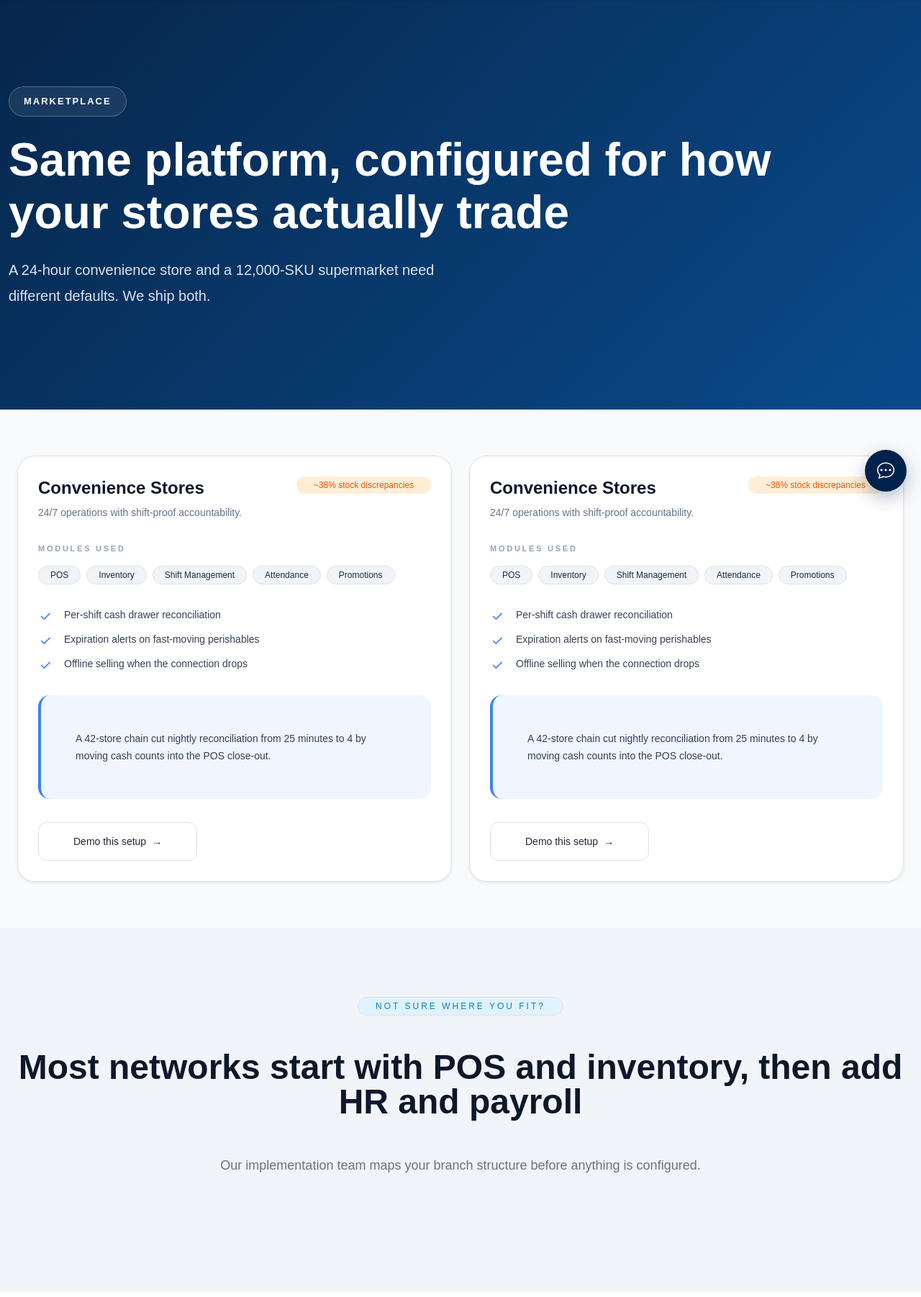
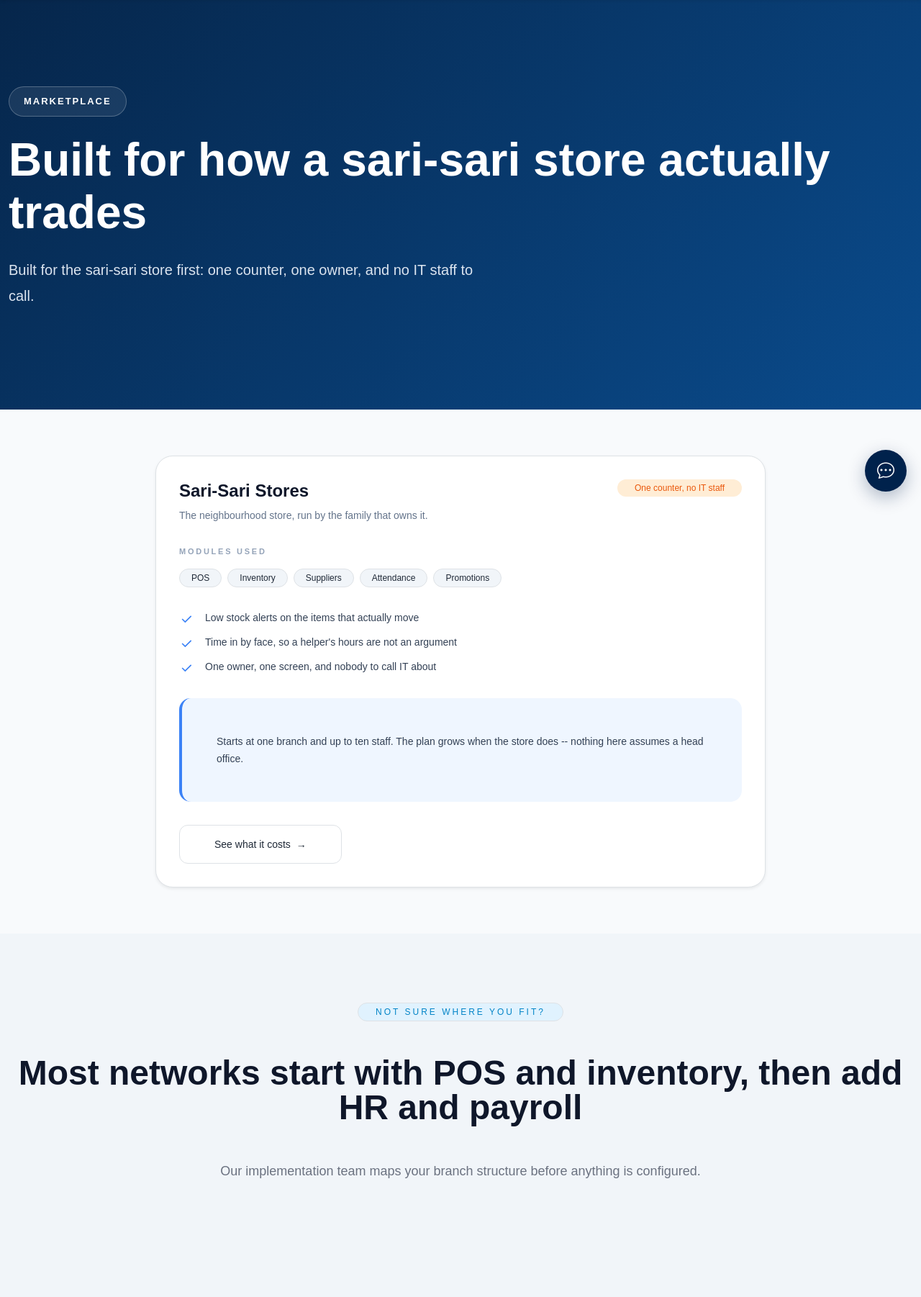
Before and after one commit to clntrym/SariSmarts, a PHP site: page /SariSmarts/platform/marketPlace.php in a window 1280 px wide. Shown: the part 97-1899 px from the top of the page at 72% size. Run offline with PHP 8.4, Linux system fonts and the light colour scheme; data comes from the database, SQL or seed files in the repository; some libraries are stand-ins or nearby versions.

Commit message:
Show the store this was built for on the marketplace page
There were two cards and they were the same card: both titled
"Convenience Stores", with the same subtitle, the same five modules, the
same three bullets and the same 42-store anecdote. A copy that was never
edited. The hero promised "a 24-hour convenience store and a 12,000-SKU
supermarket" and the page delivered neither.

One card now, for a sari-sari store: one owner, one counter, no IT staff.
Its claims are things this system does -- low stock alerts, time in by
face, a single screen -- rather than a chain-store statistic nobody here
can stand behind. Nothing about utang, which came off the login page
earlier for the same reason: it is not a module this ships.

The note explaining all this is a PHP comment, not an HTML one. The
difference is whether it is a note to the next developer or a note shipped
to every prospect who opens view source.

The footer went with it, in both databases. It advertised four store types
-- Convenience Stores, Mini Mart Chains, Supermarkets, Wholesale Retail --
all four linking to this page, which now shows one. That mismatch was
mine: the page changed and the footer did not. "Convenience Stores" is
renamed; the other three are set Inactive rather than deleted, since the
footer already filters on status and bringing one back is a word rather
than a reconstruction.

WORTH KNOWING: TWO COPIES OF THE PLATFORM

The rendered page did not change when I first checked it, because
localhost/platform/ is served from C:\xampp\htdocs\platform -- a separate
git repository, last touched 1 October, 83 files behind this one and
missing admin_chat.php among others. The copy that deploys is
SariSmarts/platform, which is what I edited. Local testing of any platform
page through that URL has been testing October's code.

Co-Authored-By: Claude Opus 5 <noreply@anthropic.com>

```diff
--- a/platform/marketPlace.php
+++ b/platform/marketPlace.php
@@ -5,33 +5,53 @@
             MARKETPLACE
         </span>
         <h1 class="pricing-title mt-4">
-            Same platform, configured for how your stores actually trade
+            Built for how a sari-sari store actually trades
         </h1>
         <p class="pricing-description mt-4">
-            A 24-hour convenience store and a 12,000-SKU supermarket need
-            different defaults. We ship both.
+            Built for the sari-sari store first: one counter, one owner,
+            and no IT staff to call.
         </p>
     </div>
 </section>
 
+<?php
+/*
+| One card, for the store this was built for.
+|
+| There were two here and they were the same card: both titled
+| "Convenience Stores", with the same subtitle, the same five modules, the
+| same three bullets and the same 42-store anecdote. A copy that was never
+| edited. The hero promised "a 24-hour convenience store and a 12,000-SKU
+| supermarket", which no card on the page delivered.
+|
+| A sari-sari store is the customer: one owner, no IT staff, one counter.
+| The claims below are things this system actually does -- low stock
+| alerts, face attendance, a single screen -- rather than a chain-store
+| statistic nobody here can stand behind.
+|
+| A PHP comment and not an HTML one, which is the difference between a note
+| to the next developer and a note shipped to every prospect who opens view
+| source.
+*/
+?>
 <section class="bg-slate-50 py-16">
-    <div class="mx-auto max-w-7xl px-6">
-        <div class="row">
-            <div class="col-6 grid gap-8">
-                <div class="rounded-3xl border border-slate-200 bg-white p-7 shadow-sm transition hover:shadow-lg">
-                    <div class="flex items-start justify-between">
+    <div class="mx-auto max-w-4xl px-6">
+        <div class="rounded-3xl border border-slate-200 bg-white p-8 shadow-sm transition hover:shadow-lg">
+
+            <div class="flex items-start justify-between flex-wrap gap-3">
                 <div>
                     <h3 class="text-2xl font-semibold text-slate-900">
-                                Convenience Stores
+                        Sari-Sari Stores
                     </h3>
                     <p class="mt-2 text-sm text-slate-500">
-                                24/7 operations with shift-proof accountability.
+                        The neighbourhood store, run by the family that owns it.
                     </p>
                 </div>
                 <span class="rounded-full bg-orange-100 px-4 py-1 text-xs font-medium text-orange-600">
-                            ~38% stock discrepancies
+                    One counter, no IT staff
                 </span>
             </div>
+
             <div class="mt-8">
                 <p class="mb-3 text-[11px] font-semibold uppercase tracking-[0.25em] text-slate-400">
                     Modules Used
@@ -39,108 +59,48 @@
                 <div class="flex flex-wrap gap-2">
                     <span class="rounded-full border bg-slate-100 px-3 py-1 text-xs">POS</span>
                     <span class="rounded-full border bg-slate-100 px-3 py-1 text-xs">Inventory</span>
-                            <span class="rounded-full border bg-slate-100 px-3 py-1 text-xs">Shift Management</span>
+                    <span class="rounded-full border bg-slate-100 px-3 py-1 text-xs">Suppliers</span>
                     <span class="rounded-full border bg-slate-100 px-3 py-1 text-xs">Attendance</span>
                     <span class="rounded-full border bg-slate-100 px-3 py-1 text-xs">Promotions</span>
                 </div>
             </div>
+
             <ul class="mt-8 space-y-3 text-sm text-slate-700">
                 <li class="flex gap-3">
                     <svg class="mt-0.5 h-5 w-5 text-blue-500" fill="none" stroke="currentColor" stroke-width="2"
                         viewBox="0 0 24 24">
                         <path d="M5 12l5 5L20 7" />
                     </svg>
-                            <span>Per-shift cash drawer reconciliation</span>
+                    <span>Low stock alerts on the items that actually move</span>
                 </li>
                 <li class="flex gap-3">
                     <svg class="mt-0.5 h-5 w-5 text-blue-500" fill="none" stroke="currentColor" stroke-width="2"
                         viewBox="0 0 24 24">
                         <path d="M5 12l5 5L20 7" />
                     </svg>
-                            <span>Expiration alerts on fast-moving perishables</span>
+                    <span>Time in by face, so a helper's hours are not an argument</span>
                 </li>
                 <li class="flex gap-3">
                     <svg class="mt-0.5 h-5 w-5 text-blue-500" fill="none" stroke="currentColor" stroke-width="2"
                         viewBox="0 0 24 24">
                         <path d="M5 12l5 5L20 7" />
                     </svg>
-                            <span>Offline selling when the connection drops</span>
+                    <span>One owner, one screen, and nobody to call IT about</span>
                 </li>
             </ul>
+
             <div
                 class="mt-8 rounded-2xl border-l-4 border-blue-500 bg-blue-50 p-5 text-sm leading-6 text-slate-700">
-                        A 42-store chain cut nightly reconciliation from 25 minutes to 4 by
-                        moving cash counts into the POS close-out.
+                Starts at one branch and up to ten staff. The plan grows when the
+                store does -- nothing here assumes a head office.
             </div>
-                    <button
+
+            <a href="/platform/pricing.php"
                 class="mt-8 inline-flex items-center gap-2 rounded-xl border border-slate-300 bg-white px-5 py-3 text-sm font-medium transition hover:bg-slate-900 hover:text-white">
-                        Demo this setup
+                See what it costs
                 <span>&rarr;</span>
-                    </button>
-                </div>
-            </div>
-            <div class="col-6 grid gap-8">
-                <div class="rounded-3xl border border-slate-200 bg-white p-7 shadow-sm transition hover:shadow-lg">
-                    <div class="flex items-start justify-between">
-                        <div>
-                            <h3 class="text-2xl font-semibold text-slate-900">
-                                Convenience Stores
-                            </h3>
-                            <p class="mt-2 text-sm text-slate-500">
-                                24/7 operations with shift-proof accountability.
-                            </p>
-                        </div>
-                        <span class="rounded-full bg-orange-100 px-4 py-1 text-xs font-medium text-orange-600">
-                            ~38% stock discrepancies
-                        </span>
-                    </div>
-                    <div class="mt-8">
-                        <p class="mb-3 text-[11px] font-semibold uppercase tracking-[0.25em] text-slate-400">
-                            Modules Used
-                        </p>
-                        <div class="flex flex-wrap gap-2">
-                            <span class="rounded-full border bg-slate-100 px-3 py-1 text-xs">POS</span>
-                            <span class="rounded-full border bg-slate-100 px-3 py-1 text-xs">Inventory</span>
-                            <span class="rounded-full border bg-slate-100 px-3 py-1 text-xs">Shift Management</span>
-                            <span class="rounded-full border bg-slate-100 px-3 py-1 text-xs">Attendance</span>
-                            <span class="rounded-full border bg-slate-100 px-3 py-1 text-xs">Promotions</span>
-                        </div>
-                    </div>
-                    <ul class="mt-8 space-y-3 text-sm text-slate-700">
-                        <li class="flex gap-3">
-                            <svg class="mt-0.5 h-5 w-5 text-blue-500" fill="none" stroke="currentColor" stroke-width="2"
-                                viewBox="0 0 24 24">
-                                <path d="M5 12l5 5L20 7" />
-                            </svg>
-                            <span>Per-shift cash drawer reconciliation</span>
-                        </li>
-                        <li class="flex gap-3">
-                            <svg class="mt-0.5 h-5 w-5 text-blue-500" fill="none" stroke="currentColor" stroke-width="2"
-                                viewBox="0 0 24 24">
-                                <path d="M5 12l5 5L20 7" />
-                            </svg>
-                            <span>Expiration alerts on fast-moving perishables</span>
-                        </li>
-                        <li class="flex gap-3">
-                            <svg class="mt-0.5 h-5 w-5 text-blue-500" fill="none" stroke="currentColor" stroke-width="2"
-                                viewBox="0 0 24 24">
-                                <path d="M5 12l5 5L20 7" />
-                            </svg>
-                            <span>Offline selling when the connection drops</span>
-                        </li>
-                    </ul>
-                    <div
-                        class="mt-8 rounded-2xl border-l-4 border-blue-500 bg-blue-50 p-5 text-sm leading-6 text-slate-700">
-                        A 42-store chain cut nightly reconciliation from 25 minutes to 4 by
-                        moving cash counts into the POS close-out.
-                    </div>
-                    <button
-                        class="mt-8 inline-flex items-center gap-2 rounded-xl border border-slate-300 bg-white px-5 py-3 text-sm font-medium transition hover:bg-slate-900 hover:text-white">
-                        Demo this setup
-                        <span>&rarr;</span>
-                    </button>
-                </div>
-            </div>
+            </a>
+
         </div>
     </div>
 </section>
```
Lines whose indentation alone changed are shown as unchanged.
